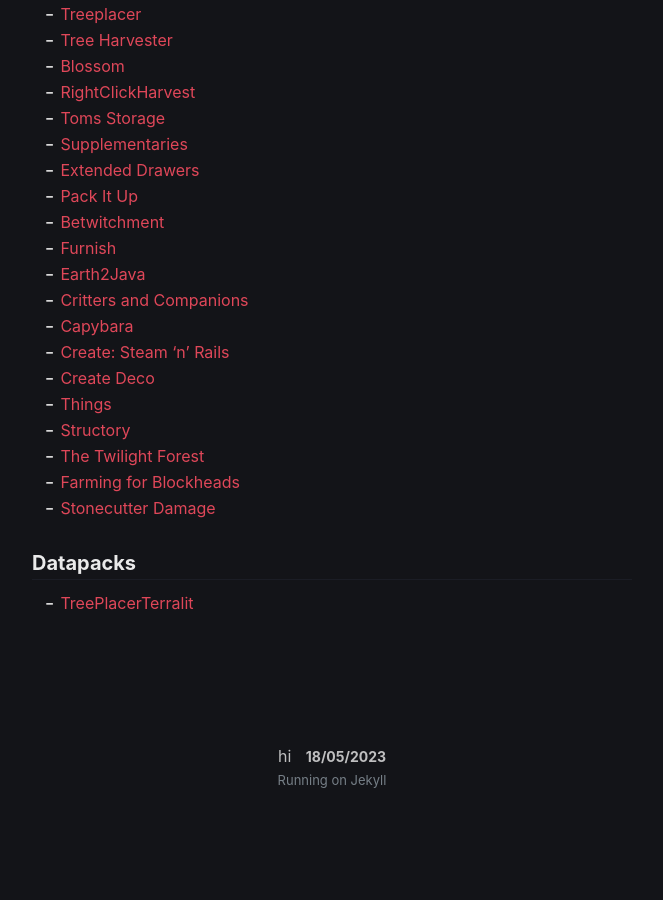
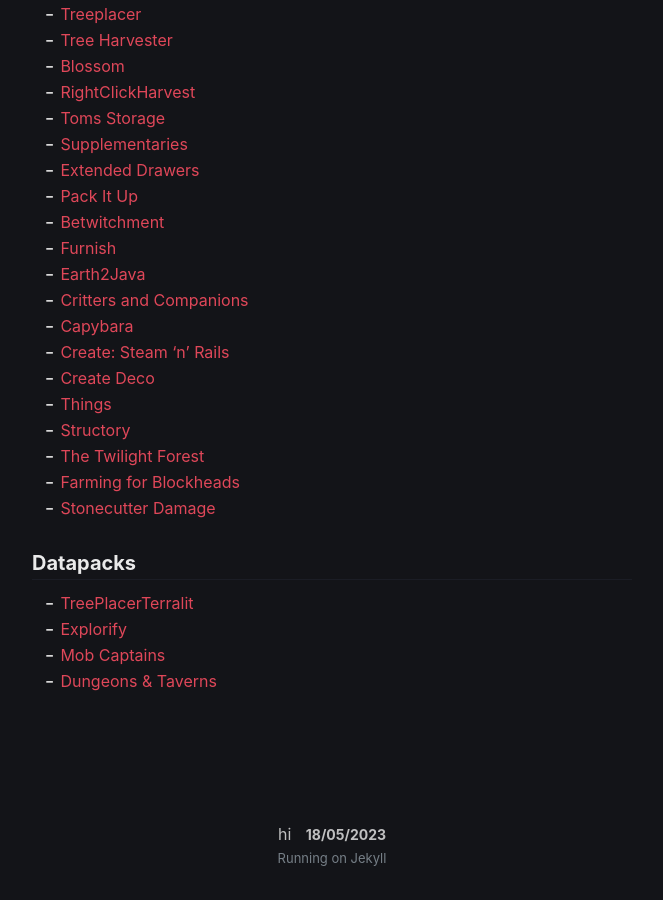
Before and after one commit to craftmyne/craftmyne.github.io, a Jekyll site: the page built from hidden sites/nouveauserver.md, in a window 1280 px wide and 900 px high, scrolled down 2754 px. Shown: the whole window, without its empty margins (308-971 px from the left). Built offline with Jekyll 4.4.1, drawn with Linux system fonts in a browser that asks for light colours; before the commit the page ends 3576 px from its top, so only the background shows below that.

Commit message:
FabricNouveauUpdate

```diff
--- a/hidden sites/nouveauserver.md
+++ b/hidden sites/nouveauserver.md
@@ -119,3 +119,6 @@ tags:
 
 ### Datapacks
 - [TreePlacerTerralit](https://modrinth.com/datapack/treeplacer-terralith-addon)
+- [Explorify](https://modrinth.com/datapack/explorify)
+- [Mob Captains](https://www.curseforge.com/minecraft/mc-mods/mob-captains)
+- [Dungeons & Taverns](https://modrinth.com/datapack/dungeons-and-taverns)
```
Also changed, not shown: _posts/2023-05-03-fabricnouveau.md (+1 -1 lines), hidden sites/nouveauclient.md (line endings or trailing spaces).
